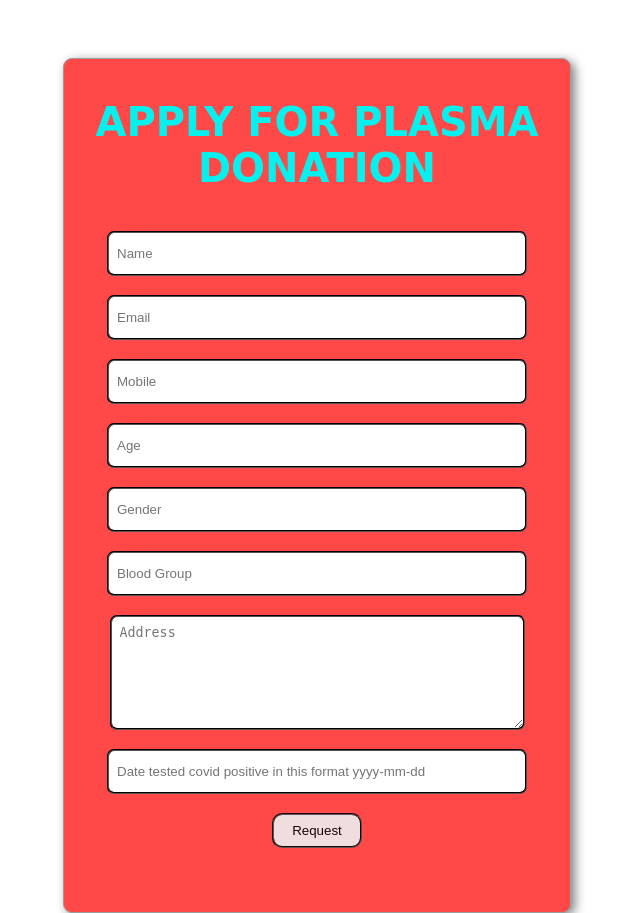
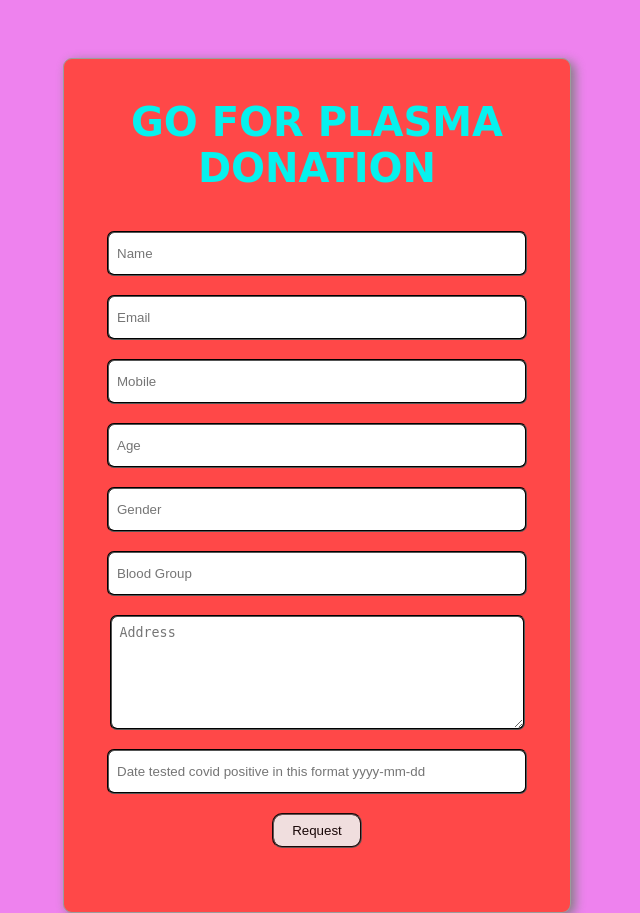
Before and after one commit to IBM-EPBL/IBM-Project-20959-1659767946, a Flask app: page /rqst in a window 1280 px wide. Shown: the whole page, without its empty margins (323-963 px from the left). Run offline with Flask 2, Linux system fonts and the light colour scheme; some libraries are stand-ins or nearby versions.

Commit message:
Update request.html

```diff
--- a/PRE-DEVELOPMENT/PROJECT DEVELOPMENT PHASE/Sprint 2/templates/request.html
+++ b/PRE-DEVELOPMENT/PROJECT DEVELOPMENT PHASE/Sprint 2/templates/request.html
@@ -18,7 +18,7 @@
   </script>
   <style>
     body {
-      background: rgb(255, 255, 255);
+      background: rgb(238, 130, 238);
       height: 553px;
       text-align: center;
       font-family: cursive;
@@ -120,7 +120,7 @@
   <div class="req_cont_main">
     <div class="req_cont">
 
-        <h3>APPLY FOR PLASMA DONATION</h3>
+        <h3>GO FOR PLASMA DONATION</h3>
         <form method="post" class="form">
 
 
@@ -142,8 +142,8 @@
           <button style="text-align: center;" type="submit">Request</button>
         </form>
         <div class="bottom_py">
-          <p style="color: rgb(27, 161, 27);">{{success}}</p>
-          <p style="color: rgb(214, 25, 25);">{{error}}</p>
+          <p style="color: rgb(27, 161, 27);"></p>
+          <p style="color: rgb(214, 25, 25);"></p>
         </div>
 
     </div>
```
